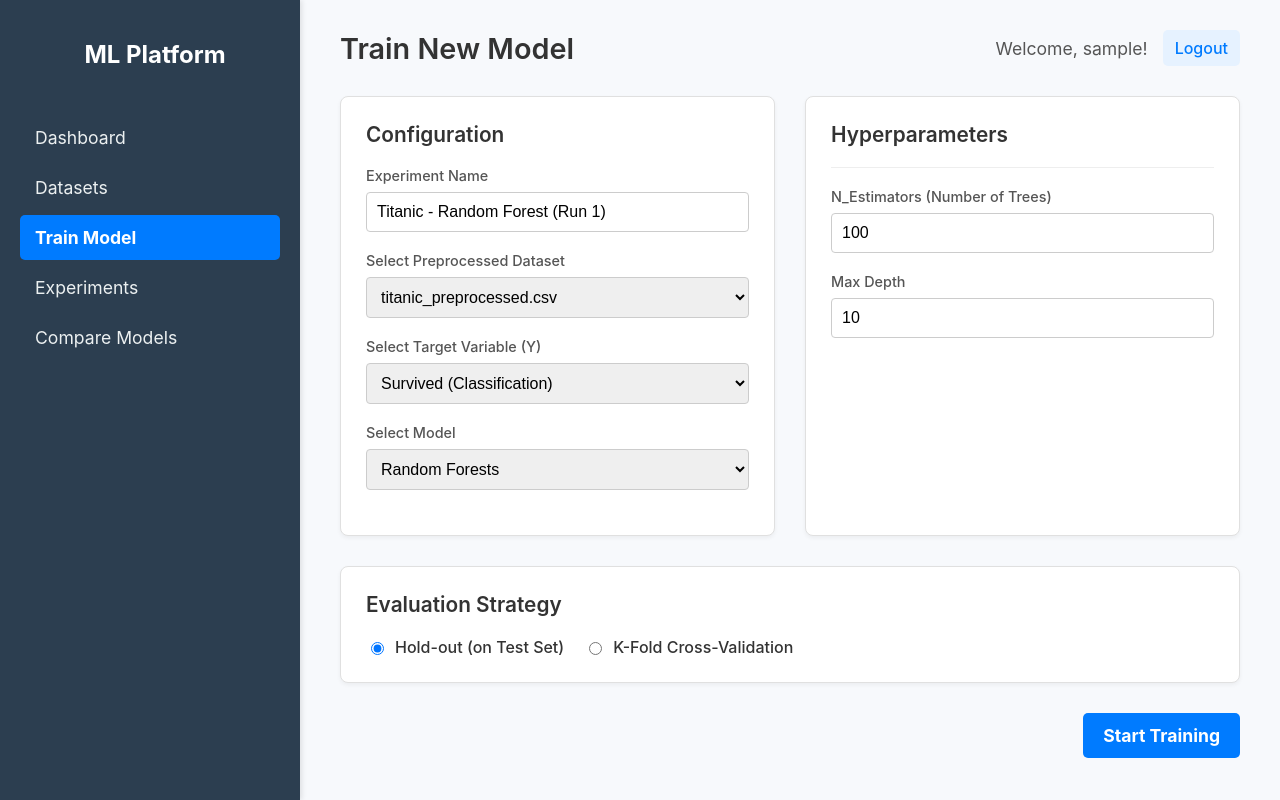
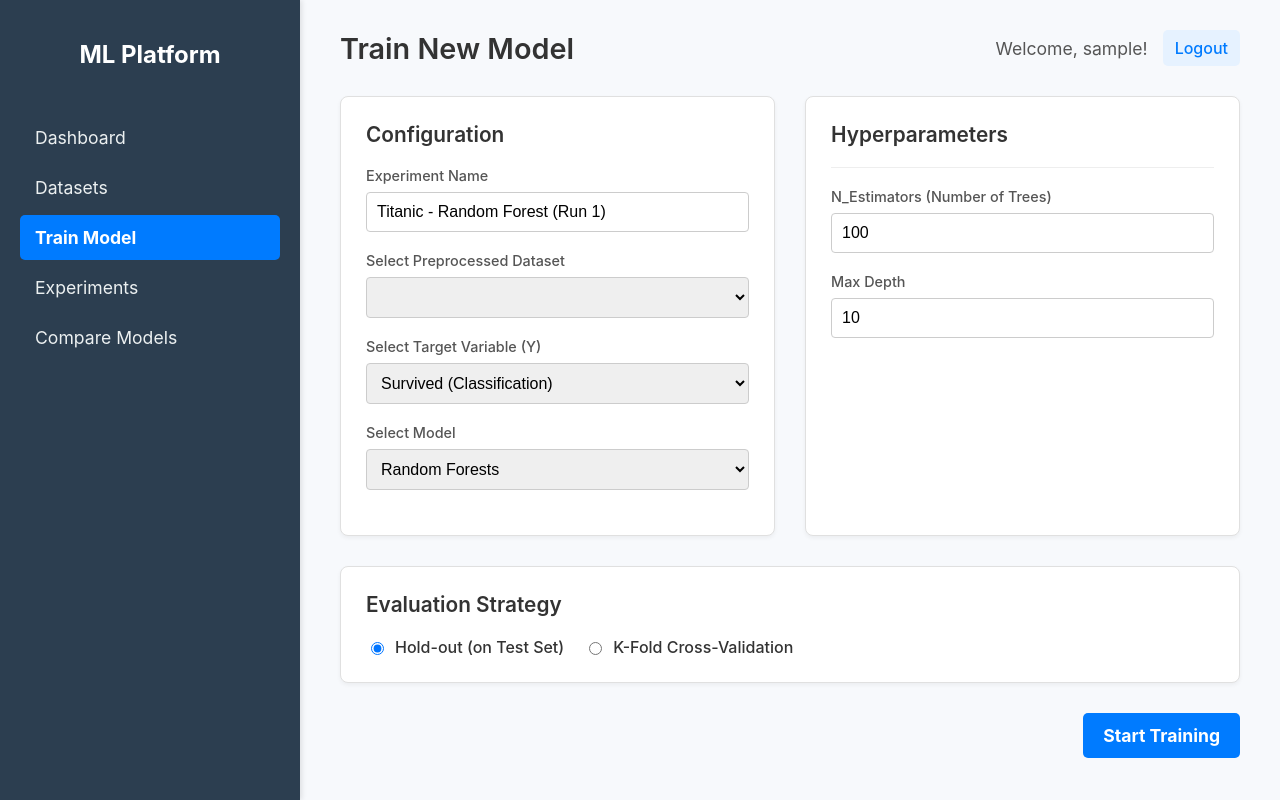
Before and after one commit to Variant457/ML-Testing-Platform, a Flask app: template templates/train.html in a window 1280 px wide. Run offline with Flask 3, Linux system fonts and the light colour scheme; the template is opened without the code that fills it, so the values that code supplies are empty; the visitor is signed in with stand-in values (Sample User, id 1).

Commit message:
Added dynamic dataset selection for Train Page

```diff
--- a/templates/train.html
+++ b/templates/train.html
@@ -5,12 +5,13 @@
     <meta name="viewport" content="width=device-width, initial-scale=1.0">
     <title>ML Platform - Train Model</title>
 
-    <link rel="stylesheet" href="../static/train.css">
+    <link rel="stylesheet" href="{{url_for('static', filename='train.css')}}">
+    <link rel="stylesheet" href="{{url_for('static', filename='datasets.css')}}">
 </head>
 <body>
 
     <nav id="sidebar">
-        <h1><i class="fas fa-brain"></i> ML Platform</h1>
+        <h1></i> ML Platform</h1>
         <ul>
             <li><a href="/dashboard"></i> Dashboard</a></li>
             <li><a href="/datasets"></i> Datasets</a></li>
@@ -43,8 +44,14 @@
                 <div class="form-group">
                     <label for="dataset-select">Select Preprocessed Dataset</label>
                     <select id="dataset-select">
-                        <option value="titanic_processed">titanic_preprocessed.csv</option>
-                        <option value="house_prices_processed">house_prices_preprocessed.csv</option>
+                        {% if preprocessed_datasets %}
+                            <option value="">-- Select a dataset --</option>
+                            {% for ds in preprocessed_datasets %}
+                                <option value="{{ ds.id }}">{{ ds.filename }}</option>
+                            {% endfor %}
+                        {% else %}
+                            <option value="" disabled>No preprocessed datasets available</option>
+                        {% endif %}
                     </select>
                 </div>
 
```
